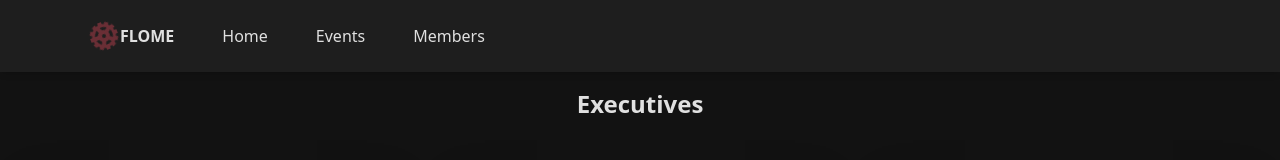
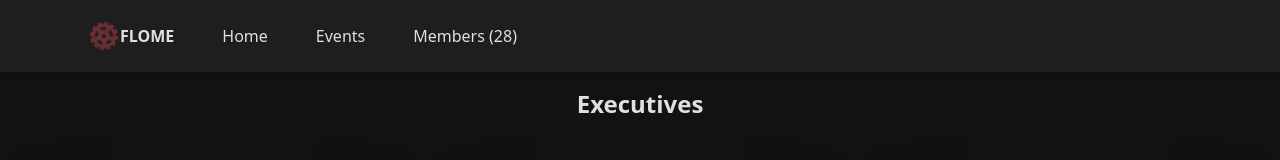
Before and after one commit to JayceBordelon/flome, a React (Vite) app: page /members in a window 1280 px wide. Shown: the top 160 px of the page. Built offline with nearby package versions, Linux system fonts and the light colour scheme.

Commit message:
Updating member count

```diff
--- a/src/components/Navbar.jsx
+++ b/src/components/Navbar.jsx
@@ -1,6 +1,8 @@
 import React, { useState, useEffect } from 'react';
 import { Link } from 'react-router-dom';
 import { IoMdCog } from "react-icons/io";
+
+import { TOTAL_NUMBER_OF_MEMBERS } from '../data/members';
 
 
 export default function Navbar() {
@@ -38,7 +40,7 @@ export default function Navbar() {
                         <div className="flex items-center space-x-4 md:space-x-8">
                             <Link to="/" className="py-5 px-2 text-dark-text hover:text-dark-accent">Home</Link>
                             <Link to="/events" className="py-5 px-2 text-dark-text hover:text-dark-accent">Events</Link>
-                            <Link to="/members" className="py-5 px-2 text-dark-text hover:text-dark-accent">Members</Link>
+                            <Link to="/members" className="py-5 px-2 text-dark-text hover:text-dark-accent">Members ({TOTAL_NUMBER_OF_MEMBERS})</Link>
                         </div>
                     </div>
                 </div>
--- a/src/data/members.jsx
+++ b/src/data/members.jsx
@@ -316,3 +316,5 @@ export const MEMBERS = [
 
 
 ]
+
+export const TOTAL_NUMBER_OF_MEMBERS = MEMBERS.length;
```
